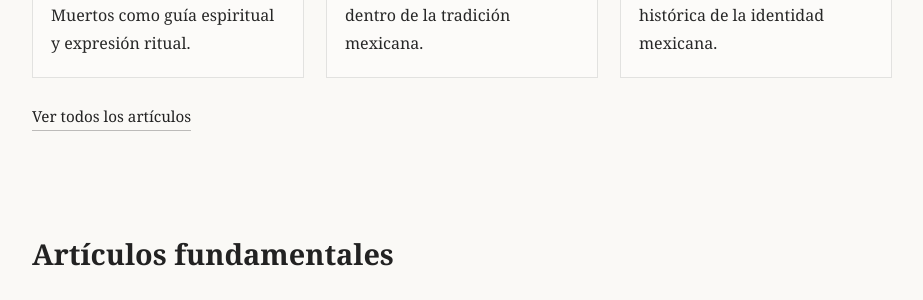
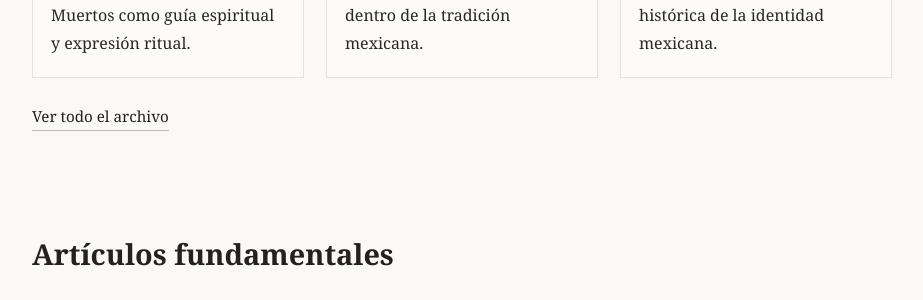
Before and after one commit to elbracamonte/elbracamonte.github.io, a Jekyll site: the page built from index.html, in a window 1280 px wide and 900 px high, scrolled down 1561 px. Shown: the part 154-454 px from the top of the window, without its empty margins (178-1101 px from the left). Built offline with Jekyll 4.4.1, drawn with Linux system fonts in a browser that asks for light colours.

Commit message:
Update index.html

```diff
--- a/index.html
+++ b/index.html
@@ -65,7 +65,7 @@ description: "Archivo cultural sobre tradiciones, gastronomía e historia de Mé
 
   <div class="home-more">
     <!-- Este link lo dejamos listo pero necesitas la página destino /archivo/ -->
-    <a class="home-more-link" href="/archivo/">Ver todos los artículos</a>
+    <a class="home-more-link" href="/archivo/">Ver todo el archivo</a>
   </div>
 </section>
 
```
